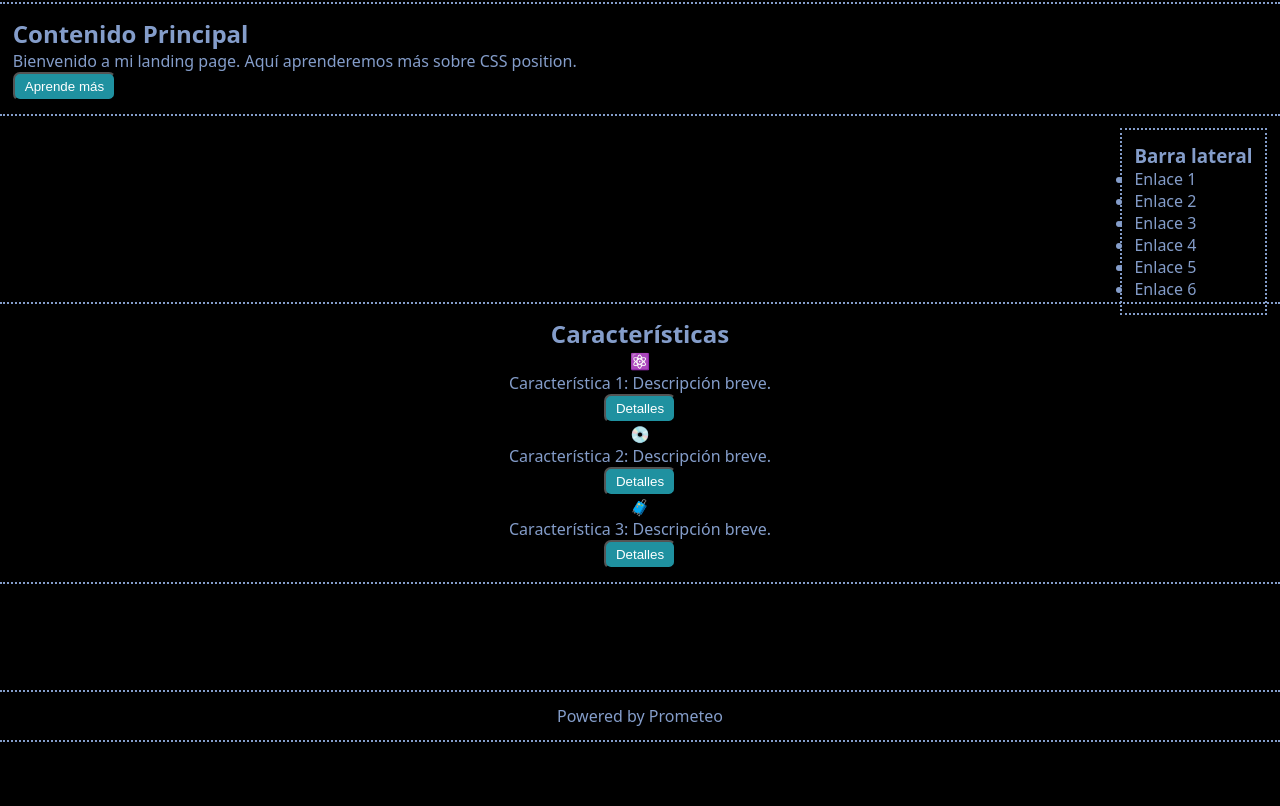
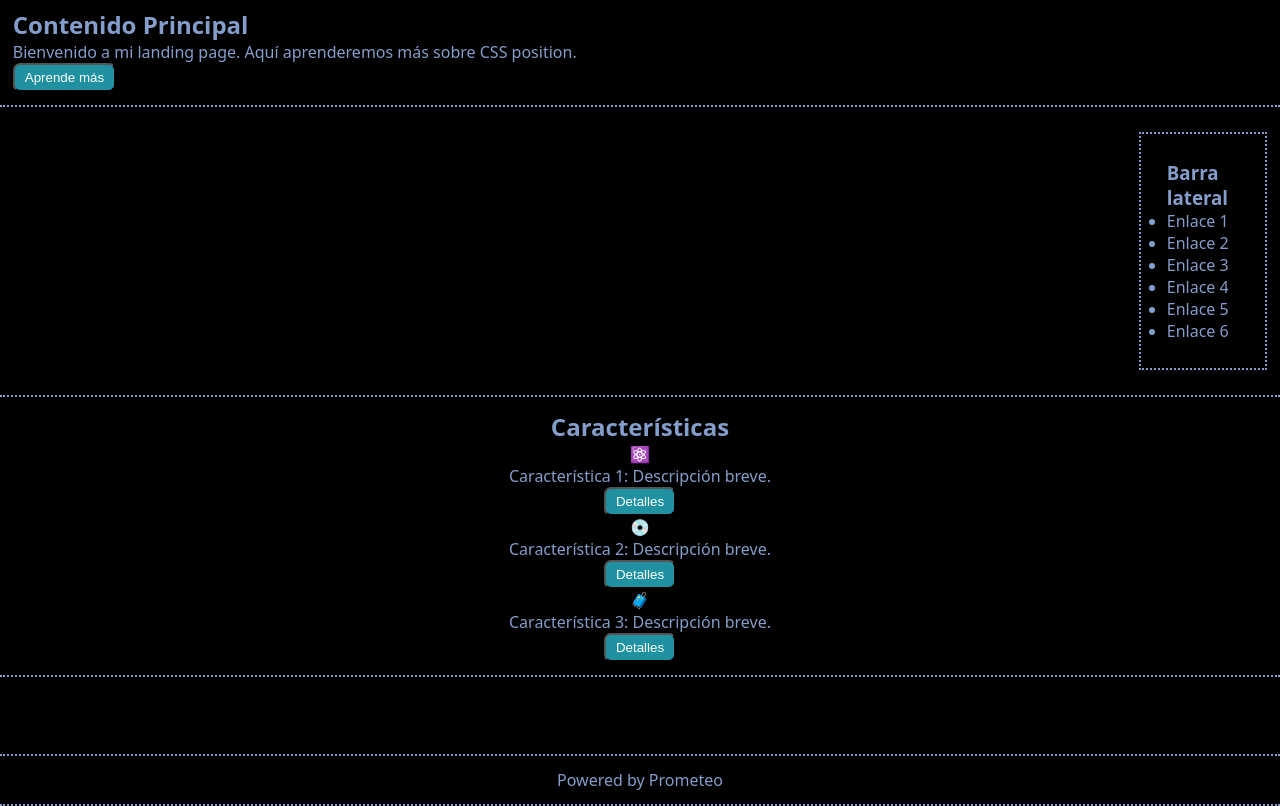
Before and after one commit to artur0-dev/Posicionamiento, a plain HTML site: page index.html in a window 1280 px wide. Shown: the part 58-864 px from the top of the page. Drawn offline with Linux system fonts and the light colour scheme.

Commit message:
update styles.css

```diff
--- a/styles.css
+++ b/styles.css
@@ -25,21 +25,21 @@
   }
   .content{
     position: static;
-    margin-top: 60px;
-    margin-bottom: 1%;
+    margin-top: 4%;
+    margin-bottom: 2%;
     border-top: 2px dotted;
     border-bottom: 2px dotted;
     padding: 1%;
   }
   .sidebar{
-    position: fixed;
+    position: relative;
     border: 2px dotted;
-    margin-right: 1%;
-    padding: 1%;
-    right: 0;
+    padding: 2%;
+    width: 10%;
+    right: -89%;
   }
   .features{
-    position: fixed;
+    position: relative;
     top: 45%;
     width: 100%;
     text-align: center;
@@ -47,11 +47,12 @@
     border-bottom: 2px dotted;
     padding: 1%;
     margin-bottom: 7%;
+    margin-top: 2%;
   }
   footer{
-    position: fixed;
+    position: absolute;
     width: 100%;
-    bottom: 0;
+    bottom: -8%;
     border-top: 2px dotted;
     text-align: center;
     border-bottom: 2px dotted;
```
